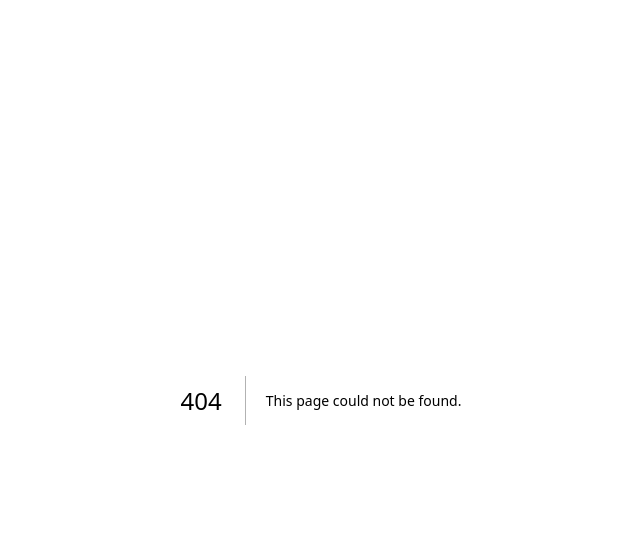
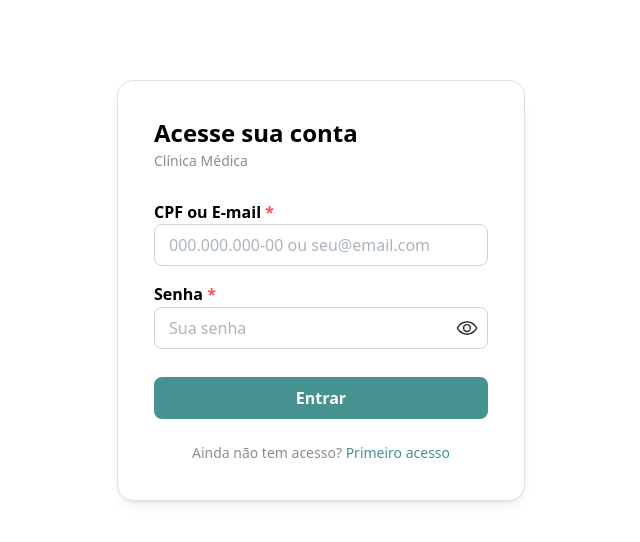
Before and after one commit to jacksoncassemiro/av2-grupo-1-engenharia-software-moderna-oxetech-academy, a Next.js app in the folder frontend/: page /login in a window 1280 px wide. Before the commit this address had no page. Shown: the top 542 px of the page, without its empty margins (319-959 px from the left). Built offline with nearby package versions, Linux system fonts and the light colour scheme; no server answers.

Commit message:
feat: cria rota da pagina de login em /login

```diff
--- /dev/null
+++ b/frontend/src/app/login/page.tsx
@@ -0,0 +1,5 @@
+import { LoginForm } from '@/app/features/auth/components/LoginForm';
+
+export default function LoginPage() {
+    return <LoginForm />;
+}
```
